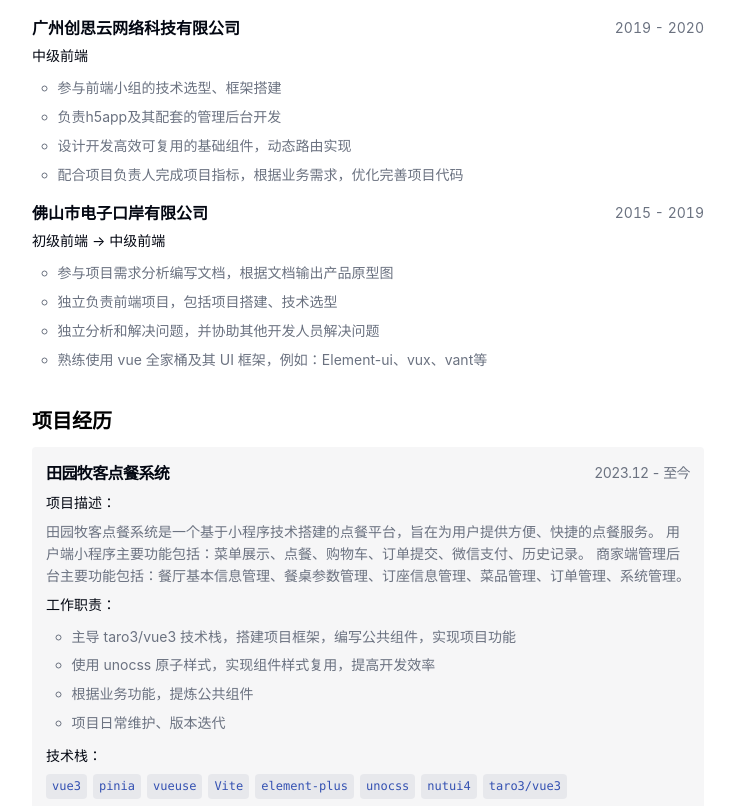
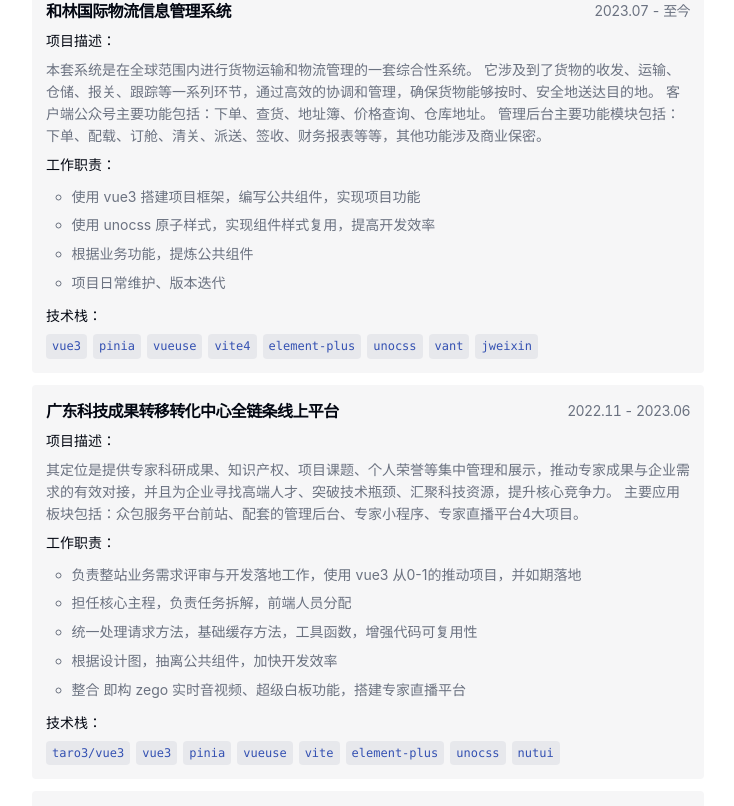
Before and after one commit to zehuichan/blog, a Vue app: page / in a window 1280 px wide. Shown: the part 1013-1819 px from the top of the page, without its empty margins (272-1006 px from the left). Built offline with nearby package versions, Linux system fonts and the light colour scheme.

Commit message:
update: data

```diff
--- a/src/data/resume-data.jsx
+++ b/src/data/resume-data.jsx
@@ -2,21 +2,9 @@
   name: '陈泽辉',
   initials: 'chan_',
   location: '广州',
-  about: '高级前端-广州兴工科技有限公司',
+  about: '高级前端-广州高鼎信息科技有限公司',
   summary: () => (
-    <ul>
-      <li>组件库 element-components、vant-components 作者</li>
-      <li>多年前端开发经验，能独立开发项目，善于组件抽象、前端架构与性能优化</li>
-      <li>能从0到1开发项目，熟悉 vue2、vue3、taro(vue3)、uniapp(vue2/3) 开发模式，熟悉模块化开发</li>
-      <li>熟悉 axios 数据请求方式，使用 mockjs，JSON-Server 模拟后台数据</li>
-      <li>熟悉前端⼯程化，掌握 webpack、vite 代码打包工具，能针对项目进行性能分析以及性能优化</li>
-      <li>熟悉 yarn、npm、pnpm 包管理工具</li>
-      <li>熟悉 eslint、stylelint、prettier、husky 配套的开发模式</li>
-      <li>了解 Gitlab 持续集成(CI\CD)流程</li>
-      <li>了解 Node.js 及 express、koa 框架，体验输出接口思想</li>
-      <li>重度极客，致力于代码的整体结构规范及优化</li>
-      <li>爱好跑步、游泳、codeing、源码阅读</li>
-    </ul>
+    <div>组件库 element-components、vant-components 作者，重度极客，致力于代码的整体结构规范及优化，平时爱好跑步、游泳、codeing、源码阅读</div>
   ),
   avatarUrl: '/avatar.png',
   personalWebsiteUrl: 'https://github.com/zehuichan',
@@ -40,6 +28,25 @@
     },
   ],
   work: [
+    {
+      company: '广州高鼎信息科技有限公司',
+      badges: () => (
+        <>
+          <el-tag>全职</el-tag>
+        </>
+      ),
+      title: '高级前端',
+      start: '2023',
+      end: '至今',
+      description: () => (
+        <ul>
+          <li>负责和林国际物流信息管理系统需求评审及开发落地工作，包括任务拆分、人员分配、工作排期</li>
+          <li>负责项目核心代码的实现与优化、代码质量审查制定代码规范</li>
+          <li>担任核心主程，负责主要功能模块实现，公共组件封装</li>
+          <li>担任核心主程，负责主要功能模块实现，公共组件封装</li>
+        </ul>
+      ),
+    },
     {
       company: '广州兴工科技有限公司',
       badges: () => (
@@ -78,44 +85,6 @@
         </ul>
       ),
     },
-    {
-      company: '广州创思云网络科技有限公司',
-      badges: () => (
-        <>
-          <el-tag>全职</el-tag>
-        </>
-      ),
-      title: '中级前端',
-      start: '2019',
-      end: '2020',
-      description: () => (
-        <ul>
-          <li>参与前端小组的技术选型、框架搭建</li>
-          <li>负责h5app及其配套的管理后台开发</li>
-          <li>设计开发高效可复用的基础组件，动态路由实现</li>
-          <li>配合项目负责人完成项目指标，根据业务需求，优化完善项目代码</li>
-        </ul>
-      ),
-    },
-    {
-      company: '佛山市电子口岸有限公司',
-      badges: () => (
-        <>
-          <el-tag>全职</el-tag>
-        </>
-      ),
-      title: '初级前端 → 中级前端',
-      start: '2015',
-      end: '2019',
-      description: () => (
-        <ul>
-          <li>参与项目需求分析编写文档，根据文档输出产品原型图</li>
-          <li>独立负责前端项目，包括项目搭建、技术选型</li>
-          <li>独立分析和解决问题，并协助其他开发人员解决问题</li>
-          <li>熟练使用 vue 全家桶及其 UI 框架，例如：Element-ui、vux、vant等</li>
-        </ul>
-      ),
-    },
   ],
   skills: [
     'javascript',
@@ -128,34 +97,6 @@
     'unocss',
   ],
   projects: [
-    {
-      title: '田园牧客点餐系统',
-      techStack: [
-        'vue3',
-        'pinia',
-        'vueuse',
-        'Vite',
-        'element-plus',
-        'unocss',
-        'nutui4',
-        'taro3/vue3',
-      ],
-      start: '2023.12',
-      end: '至今',
-      description: `
-      田园牧客点餐系统是一个基于小程序技术搭建的点餐平台，旨在为用户提供方便、快捷的点餐服务。
-      用户端小程序主要功能包括：菜单展示、点餐、购物车、订单提交、微信支付、历史记录。
-      商家端管理后台主要功能包括：餐厅基本信息管理、餐桌参数管理、订座信息管理、菜品管理、订单管理、系统管理。
-       `,
-      responsibilities: () => (
-        <ul>
-          <li>主导 taro3/vue3 技术栈，搭建项目框架，编写公共组件，实现项目功能</li>
-          <li>使用 unocss 原子样式，实现组件样式复用，提高开发效率</li>
-          <li>根据业务功能，提炼公共组件</li>
-          <li>项目日常维护、版本迭代</li>
-        </ul>
-      ),
-    },
     {
       title: '和林国际物流信息管理系统',
       techStack: [
@@ -269,166 +210,6 @@
         </ul>
       ),
     },
-    {
-      title: '同律人-法律咨询',
-      techStack: [
-        'vue2',
-        'webpack',
-        'uniapp',
-        'less',
-        'vant',
-        'tim-js-sdk',
-        'jweixin',
-      ],
-      start: '2020.01',
-      end: '2020.07',
-      description: `
-      法律咨询App，为用户提供了更为便利的法律咨询平台，有利于帮助群众增加法律常识和守法意识。
-      主要功能有：文章课程、法律产品、时事新闻、在线咨询、在线支付、地址管理、钱包管理、发票管理、订单管理、个人中心、投诉建议、人才招聘等等，其他功能涉及商业保密。
-      `,
-      responsibilities: () => (
-        <ul>
-          <li>独立负责前端整站搭建，包括统一请求方法、模块页面编写、接口联调</li>
-          <li>在全局前置守卫初始化 wx.config，以实现每个页面支持微信分享功能</li>
-          <li>在线咨询使用 tim-js-sdk 搭建即时通信功能</li>
-          <li>使用 wx.chooseImage、wx.getLocalImgData 封装上传图片组件</li>
-        </ul>
-      ),
-    },
-    {
-      title: '内容管理后台',
-      techStack: [
-        'react16',
-        'ant-design-pro',
-        'ant-design',
-        'dva',
-        'less',
-        'es6',
-      ],
-      start: '2019.04',
-      end: '2019.12',
-      description: `
-      本项目属于公司内部使用的saas管理后台，支持租户开通、动态菜单的一个管理系统。
-      主要功能有：系统设置、收款设置、提款设置、开户管理、公告管理、消息管理、充值种类、反馈管理、角色管理等等，其他功能涉及商业保密。
-      `,
-      responsibilities: () => (
-        <ul>
-          <li>负责主要功能的前端开发，包括页面编写、公共组件抽离、接口联调</li>
-          <li>使用 Select 封装了自定义表单控件，包括用户选择器、部门选择器等组件</li>
-          <li>使用 Tag 封装了关键字表单控件</li>
-          <li>封装 ImageUpload 自定义七牛云上传表单控件</li>
-          <li>项目日常维护、版本迭代</li>
-        </ul>
-      ),
-    },
-    {
-      title: '国药齐富微信商城',
-      techStack: [
-        'vue2',
-        'vue-router',
-        'vuex',
-        'vant2',
-        'less',
-        'es6',
-      ],
-      start: '2018.12',
-      end: '2019.12',
-      description: `
-      本项目是一个线上药店商城，业务包含中西药品、滋补保健、母婴孕产、生活个护、医疗器械、成人计生等多个板块，为消费者提供全面、安全、普惠的医药、医疗、健康服务。
-      为药房信息化赋能，让用户享受到最为专业的医疗服务。主要功能有：医生预约模块、医药文化模块、商品模块、分类列表模块、购物车模块、
-      下单支付模块、个人中心模块、我的订单模块、积分模块、卡券管理模块、收货地址模块等等，其他功能涉及商业保密。
-      `,
-      responsibilities: () => (
-        <ul>
-          <li>独立负责主要功能的前端开发，包括页面编写、公共组件抽离、接口联调</li>
-          <li>移动端适配，使用 postcss-px-to-viewport 进行单位转换</li>
-          <li>使用 axios 拦截器模式，对响应进行统一错误处理</li>
-          <li>封装多个组件，包括送货地址选择器、高德地图地址选择器、预约时间选择器、优惠券选择器、商品卡片组件、分割线组件</li>
-          <li>项目日常维护、版本迭代</li>
-        </ul>
-      ),
-    },
-    {
-      title: '南海燃气-燃气管家',
-      techStack: [
-        'vue2',
-        'vue-router',
-        'vuex',
-        'vux',
-        'axios',
-        'less',
-        'es6',
-      ],
-      start: '2017.08',
-      end: '2019.03',
-      description: `
-      燃气管家公众号主要是为了帮助用户在线燃气安检、燃气安装、燃气维修预约服务。
-      公司后台接到预约后，操作员会在管理后台上分配给施工师傅。施工师傅收到消息后赶往施工现场，将施工图片及进程通过APP反馈给公司客服以此形成业务闭环。
-      主要功能有：我要缴费、我要报数、我要安装、我要改管、我要点火、我要维修、我要安检、气费查询、个人中心、发票管理、用户绑定等等，其他功能涉及商业保密。
-      `,
-      responsibilities: () => (
-        <ul>
-          <li>负责项目的前站以及配套的管理后台的主要功能开发，包括页面编写、接口联调</li>
-          <li>全局 filters 注入，方便调用</li>
-          <li>使用 require.context 自动引入 vuex module</li>
-          <li>项目日常维护、版本迭代</li>
-        </ul>
-      ),
-    },
-    {
-      title: '佛山智慧口岸',
-      techStack: [
-        'vue2',
-        'vue-router',
-        'vuex',
-        'element-ui',
-        'axios',
-        'less',
-        'es6',
-      ],
-      start: '2018.01',
-      end: '2018.07',
-      description: `
-      该项目是“单一窗口”功能的细化和延伸，项目的建设内容围绕“单一窗口”并结合佛山本地口岸信息化的建设情况开展。
-      主要功能有：首页仪表板模块、查验管理模块、放行查询模块、查验流程模块、查验费用管理目录、集装箱动态查询模块、散货动态查询模块、
-      机构管理模块、角色管理模块、长期堆存集装箱预警模块、分区堆放预警模块、集装箱号异常预警模块、
-      集装箱口岸漂移预警模块、集装箱异常离场预警模块、超时未申报预警模块、超时未提离预警模块。
-      `,
-      responsibilities: () => (
-        <ul>
-          <li>负责项目的主要功能开发，包括页面编写、接口联调</li>
-          <li>使用 router.beforeEach 结合 router.addRoutes 两个api，实现动态菜单</li>
-          <li>封装 v-permission，实现按钮权限</li>
-          <li>全局 filters 注入，方便调用</li>
-          <li>使用 require.context 自动引入 vuex module</li>
-          <li>项目日常维护、版本迭代</li>
-        </ul>
-      ),
-    },
-    {
-      title: '跨境电子商务公共平台',
-      techStack: [
-        'ace-admin',
-        'jsp',
-        'jquery',
-        'less/scss',
-        'ajax',
-      ],
-      start: '2015.11',
-      end: '2017.01',
-      description: `
-      该项目为管理后台项目，主要为跨境电子商务企业及国内消费者提供便捷的通关、退税、结汇、身份认证、查询等服务。
-      主要功能有：商品备案查询模块、企业备案查询模块、商家诚信查询模块、问题管理模块、站内信模块、订单管理模块、税率查询模块、
-      商品行邮税查询模块、个人设置模块、电子订单查询模块、电子运单查询模块、电子支付单查询模块。
-      `,
-      responsibilities: () => (
-        <ul>
-          <li>负责项目的主要功能开发，包括页面编写、接口联调</li>
-          <li>运用单例设计模式开发多页应用</li>
-          <li>项目日常维护、版本迭代</li>
-        </ul>
-      ),
-    },
   ],
   repository: [
     {
@@ -456,7 +237,7 @@
     {
       title: 'vite-element-plus-admin',
       techStack: [
-        'vite4',
+        'vite5',
         'vue3',
         'element-plus',
         'admin-template',
```
Also changed, not shown: package.json (+14 -13 lines), src/install/icons/icon-park.js (+11 -1 lines), 2 other files (tests, documents, lock files or other folders).
